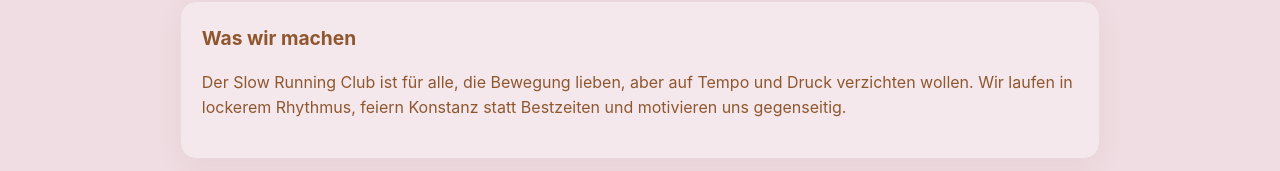
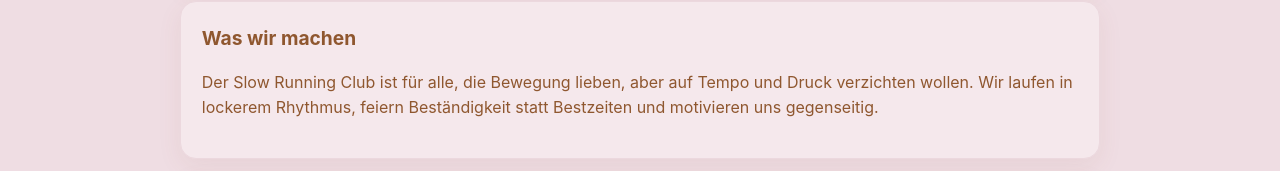
Before and after one commit to Anna-LenaEllerbrake/slow-running-club, a Preact app: page / in a window 1280 px wide. Shown: the part 966-1137 px from the top of the page. Built offline with nearby package versions, Linux system fonts and the light colour scheme.

Commit message:
Replace Konstanz with Beständigkeit in club description
Avoids confusion with the city name while keeping the meaning of steady running.

```diff
--- a/src/App.jsx
+++ b/src/App.jsx
@@ -45,7 +45,7 @@ export default function App() {
           <p>
             Der Slow Running Club ist für alle, die Bewegung lieben, aber auf
             Tempo und Druck verzichten wollen. Wir laufen in lockerem Rhythmus,
-            feiern Konstanz statt Bestzeiten und motivieren uns gegenseitig.
+            feiern Beständigkeit statt Bestzeiten und motivieren uns gegenseitig.
           </p>
         </section>
 
```
